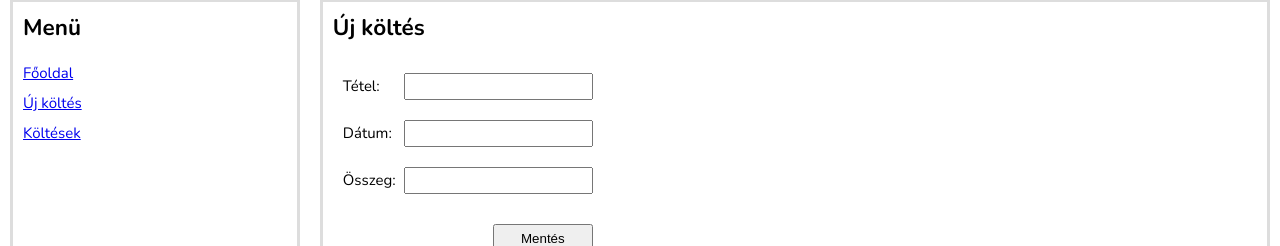
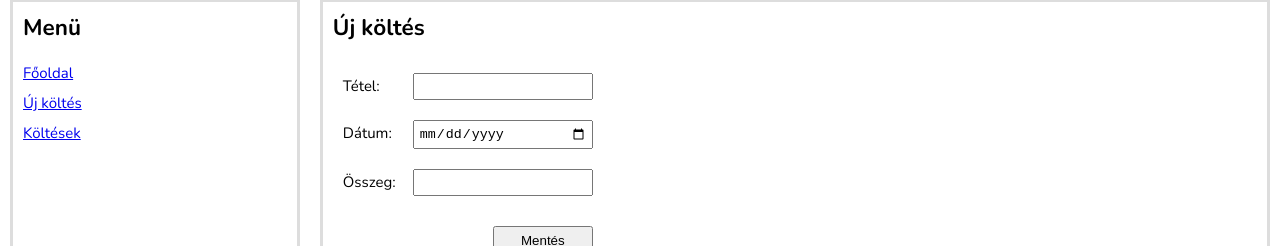
Before and after one commit to Vellyus/piggybank, a React (Create React App) app: page /new-spending in a window 1280 px wide. Shown: the part 82-328 px from the top of the page. Built offline with nearby package versions, Linux system fonts and the light colour scheme.

Commit message:
modified newSpendingForm inputs

```diff
--- a/src/App.css
+++ b/src/App.css
@@ -76,6 +76,7 @@ img {
 
 #newSpendingForm input {
   padding: .4rem;
+  width: 18rem;
 }
 
 
--- a/src/pages/NewSpending.js
+++ b/src/pages/NewSpending.js
@@ -8,10 +8,10 @@ export function NewSpending() {
           <input type="text" id="item" name="item"></input></label>
 
         <label for="date">Dátum:
-          <input type="text" id="date" name="date"></input></label>
+          <input type="date" id="date" name="date"></input></label>
 
         <label for="amount">Összeg:
-          <input type="text" id="amount" name="amount"></input></label>
+          <input type="number" id="amount" name="amount"></input></label>
 
 
         <button type="submit" value="Submit">Mentés</button>
```
